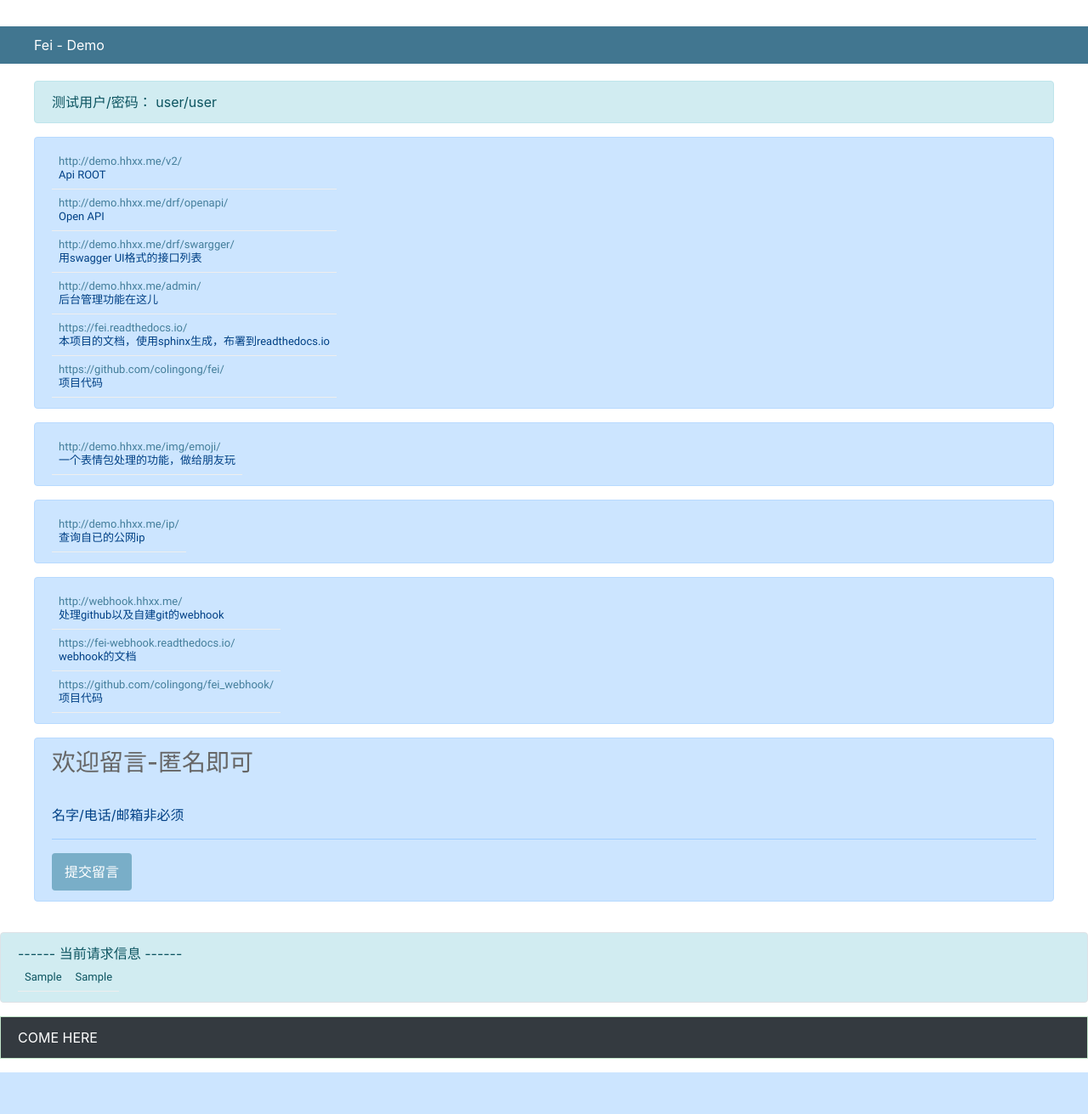
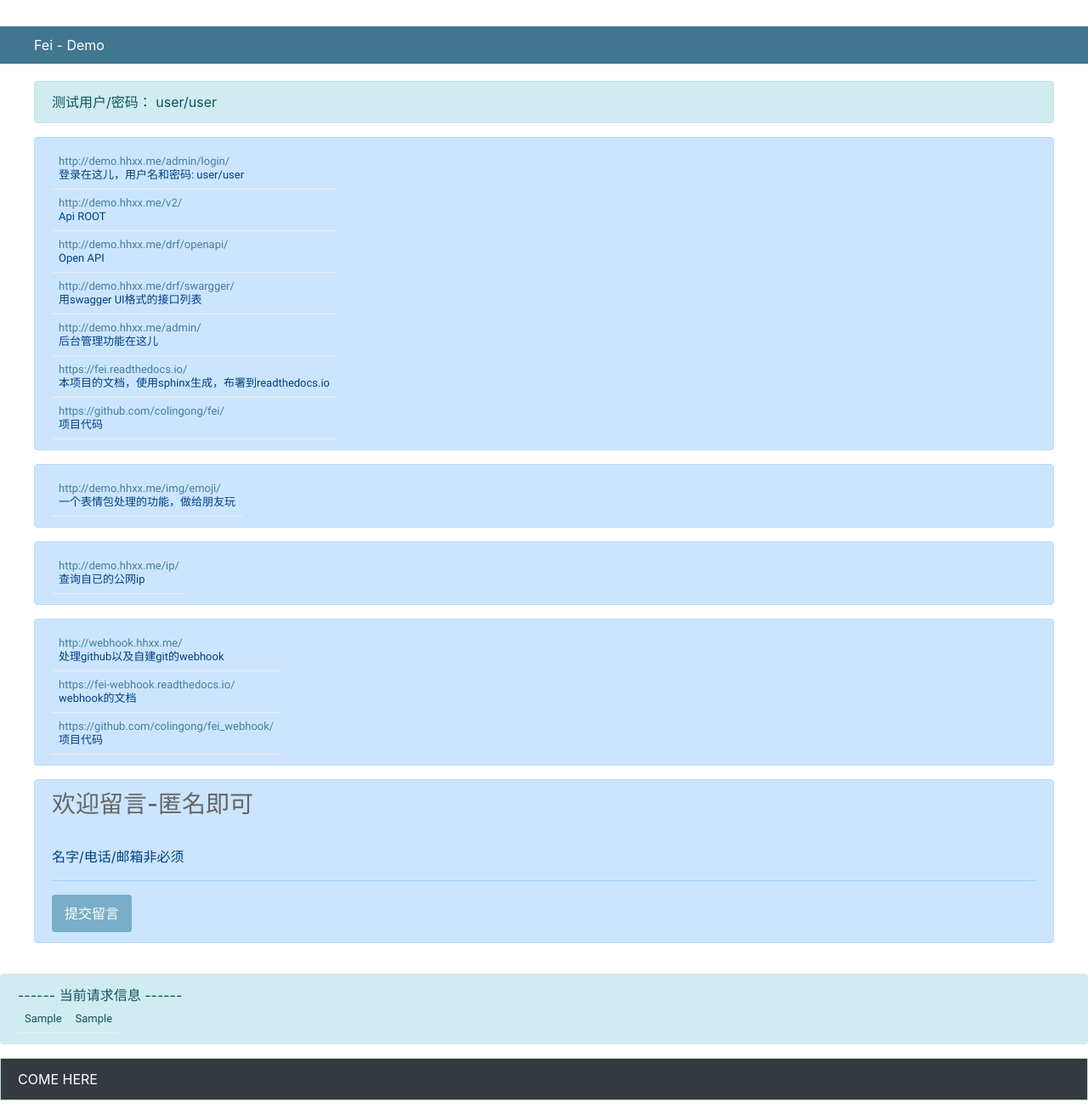
Before and after one commit to colingong/fei, a Django app: template fei/app_drf/templates/site_root.html in a window 1280 px wide. Shown: the part 35-1346 px from the top of the page at 85% size. Before the commit the page ends 1297 px from the top, so only its background shows below. Run offline with Django 3.2, Linux system fonts and the light colour scheme; the template is opened without the code that fills it: most values are stand-ins (such as "Sample title", 1, 10 or a date in 2020); some libraries are stand-ins or nearby versions.

Commit message:
site_root.html changed

```diff
--- a/fei/app_drf/templates/site_root.html
+++ b/fei/app_drf/templates/site_root.html
@@ -5,6 +5,12 @@
 <div class="alert alert-primary">
     <table>
 
+        <tr>
+            <td>
+                <a href="/admin/login/">http://demo.hhxx.me/admin/login/</a>
+                <br>登录在这儿，用户名和密码: user/user
+            </td>
+        </tr>
         <tr>
             <td>
                 <a href="/v2/">http://demo.hhxx.me/v2/</a>
```
